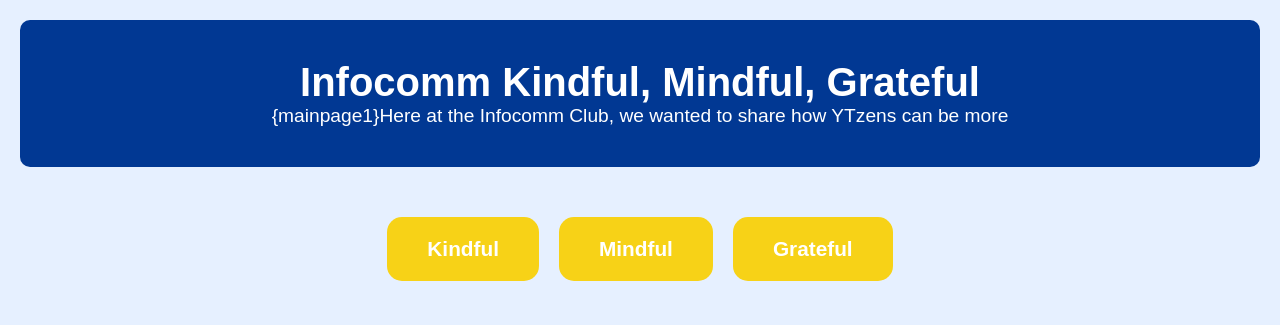
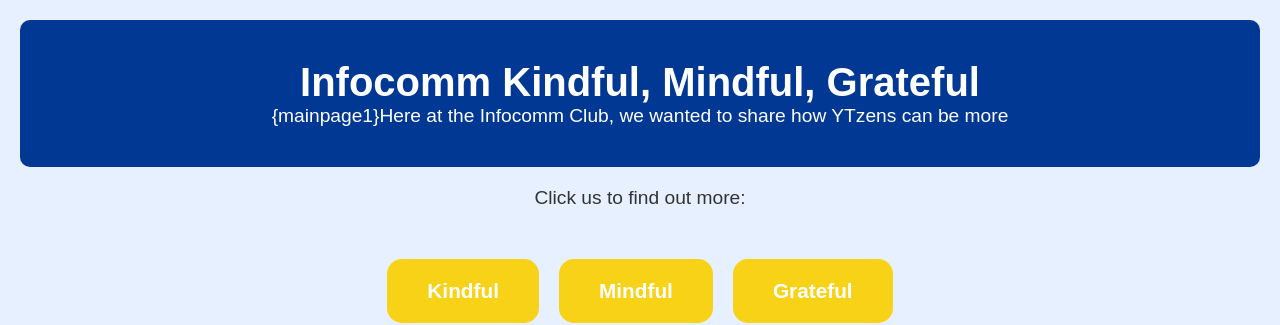
Before and after one commit to Nikhil-K01/KindfulMindfulGratefulWeb, a plain HTML site: page index.html in a window 1280 px wide. Shown: the top 325 px of the page. Drawn offline with Linux system fonts and the light colour scheme.

Commit message:
Add files via upload

```diff
--- a/index.html
+++ b/index.html
@@ -11,8 +11,10 @@
         <h1>Infocomm Kindful, Mindful, Grateful</h1>
         <p>{mainpage1}Here at the Infocomm Club, we wanted to share how YTzens can be more </p>
     </header>
+    <p> Click us to find out more: </p>
 
     <section class="buttons-section">
+
         <a href="kindful.html" class="theme-button">Kindful</a>
         <a href="mindful.html" class="theme-button">Mindful</a>
         <a href="grateful.html" class="theme-button">Grateful</a>
```
